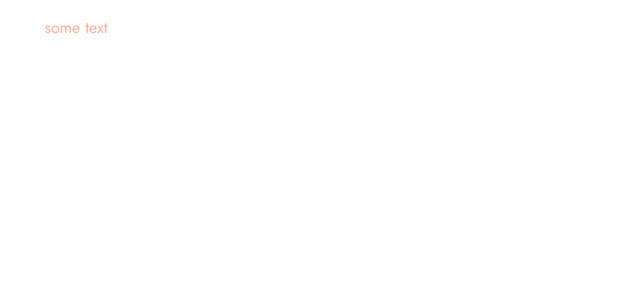
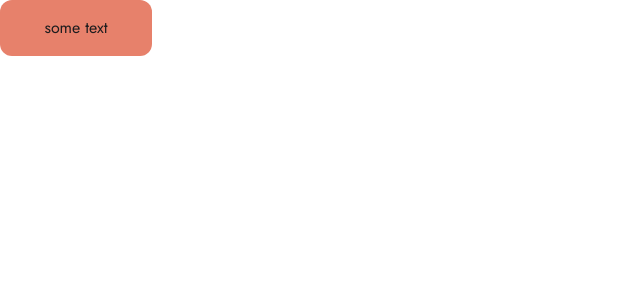
Before and after one commit to gianmarcoricciarelli/designo-multi-page-website, a React (Vite) app: page / in a window 1280 px wide. Shown: the top 300 px of the page, without its empty margins (0-640 px from the left). Built offline with nearby package versions, Linux system fonts and the light colour scheme.

Commit message:
refactor: Refactored various styles

```diff
--- a/package.json
+++ b/package.json
@@ -10,6 +10,7 @@
         "preview": "vite preview"
     },
     "dependencies": {
+        "clsx": "^2.1.1",
         "react": "^19.0.0",
         "react-dom": "^19.0.0"
     },
--- a/src/App.tsx
+++ b/src/App.tsx
@@ -3,8 +3,8 @@ import Text from './components/text/text'
 
 function App() {
     return (
-        <Button>
-            <Text color='light-peach' type='body'>
+        <Button background='dark'>
+            <Text color='black' type='body'>
                 some text
             </Text>
         </Button>
--- a/src/components/button/button.module.scss
+++ b/src/components/button/button.module.scss
@@ -8,4 +8,24 @@
     white-space: nowrap;
     border-radius: 12px;
     text-align: center;
+
+    cursor: pointer;
+
+    transition: all 300ms;
+
+    &--light {
+        background-color: var(--white);
+    }
+
+    &--dark {
+        background-color: var(--peach);
+    }
+
+    &:hover {
+        background-color: var(--light-peach);
+
+        & > * {
+            color: var(--white) !important;
+        }
+    }
 }
--- a/src/components/button/button.tsx
+++ b/src/components/button/button.tsx
@@ -1,5 +1,6 @@
 import { MouseEventHandler, ReactNode } from 'react'
 import styles from './button.module.scss'
+import clsx from 'clsx'
 
 interface ButtonProps {
     background?: 'light' | 'dark'
@@ -14,11 +15,10 @@ export default function Button({
 }: ButtonProps) {
     return (
         <button
-            style={{
-                backgroundColor:
-                    background === 'light' ? 'var(--white)' : 'var(--peach)'
-            }}
-            className={styles['button']}
+            className={clsx(styles['button'], {
+                [styles['button--light']]: background === 'light',
+                [styles['button--dark']]: background === 'dark'
+            })}
             onClick={onClick}
         >
             {children}
--- a/src/components/text/text.module.scss
+++ b/src/components/text/text.module.scss
@@ -1,21 +1,26 @@
-.text__h1 {
-    font-weight: 500;
+.text {
+    transition: all 300ms;
+    font-weight: var(--font-weight-medium);
     line-height: 48px;
+
+    &__h1 {
+        font-size: var(--text-h1);
     }
 
-.text__h2 {
-    font-weight: 500;
-    line-height: 48px;
+    &__h2 {
+        font-size: var(--text-h2);
         word-spacing: +2px;
     }
 
-.text__h3 {
-    font-weight: 500;
+    &__h3 {
+        font-size: var(--text-h3);
         line-height: 26px;
         word-spacing: +5px;
     }
 
-.text__body {
-    font-weight: 400;
+    &__body {
+        font-size: var(--text-body);
+        font-weight: var(--font-weight-regular);
         line-height: 26px;
     }
+}
--- a/src/index.css
+++ b/src/index.css
@@ -75,4 +75,7 @@ h6 {
     --text-h2: 40px;
     --text-h3: 20px;
     --text-body: 16px;
+
+    --font-weight-medium: 500;
+    --font-weight-regular: 400;
 }
```
Also changed, not shown: 1 other file (tests, documents, lock files or other folders). Lines whose indentation alone changed are shown as unchanged.
